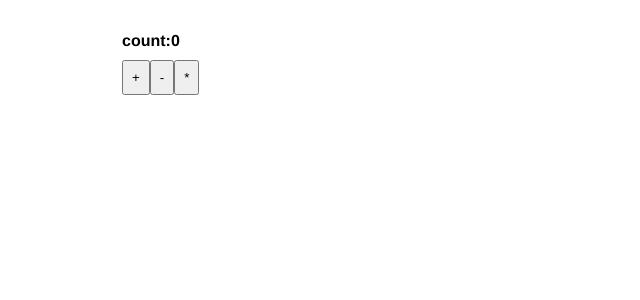
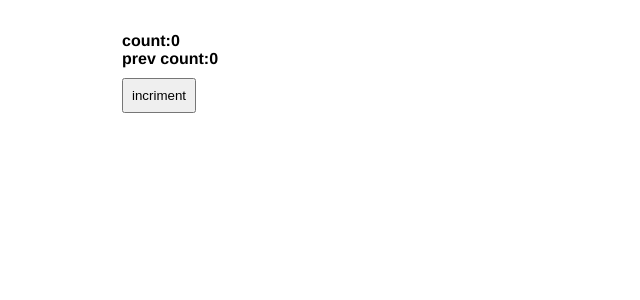
Before and after one commit to shahrukh-naik/react-hooks, a React (Vite) app: page / in a window 1280 px wide. Shown: the top 300 px of the page, without its empty margins (0-640 px from the left). Built offline with nearby package versions, Linux system fonts and the light colour scheme.

Commit message:
added use ref hook

```diff
--- a/src/App.jsx
+++ b/src/App.jsx
@@ -3,6 +3,7 @@ import './App.css'
 import UseContext from './hooks/use-context/UseContext'
 import UseEffect from './hooks/use-effect/UseEffect'
 import UseReducer from './hooks/use-reducer/UseReducer'
+import UseReference from './hooks/use-reference/UseReference'
 import UseState from './hooks/use-state/UseState'
 
 function App() {
@@ -13,7 +14,8 @@ function App() {
       {/* <UseState /> */}
       {/* <UseEffect/> */}
       {/* <UseContext /> */}
-      <UseReducer/>
+      {/* <UseReducer/> */}
+      <UseReference/>
     </div>
     </>
   )
--- /dev/null
+++ b/src/hooks/use-reference/UseReference.jsx
@@ -0,0 +1,30 @@
+import React, { useEffect, useRef, useState } from 'react'
+
+const UseReference = () => {
+
+    // const inputRef=useRef();
+
+    // const log=()=>{
+    //     console.log(inputRef.current.value);
+    //     // inputRef.current.value='pedro'
+    // }
+    const [count,setCount]=useState(0);
+    const prevCount=useRef(0);
+   useEffect(()=>{
+    prevCount.current=count
+   },[count])
+  return (
+    <>
+    {/* <input type="text" name="" id="" ref={inputRef} />
+    <button>console log</button> */}
+    <p>count:{count}</p>
+    <p>prev count:{prevCount.current}</p>
+    <button onClick={()=>setCount((prev)=>prev+1)}>incriment</button>
+    </>
+  )
+
+  //i belive this is similar to get element by id in js which we have we can use it to get the current value from this hook....
+  //but there is also one good thing in this even when the value changes it dosent re renders...
+}
+
+export default UseReference
```
